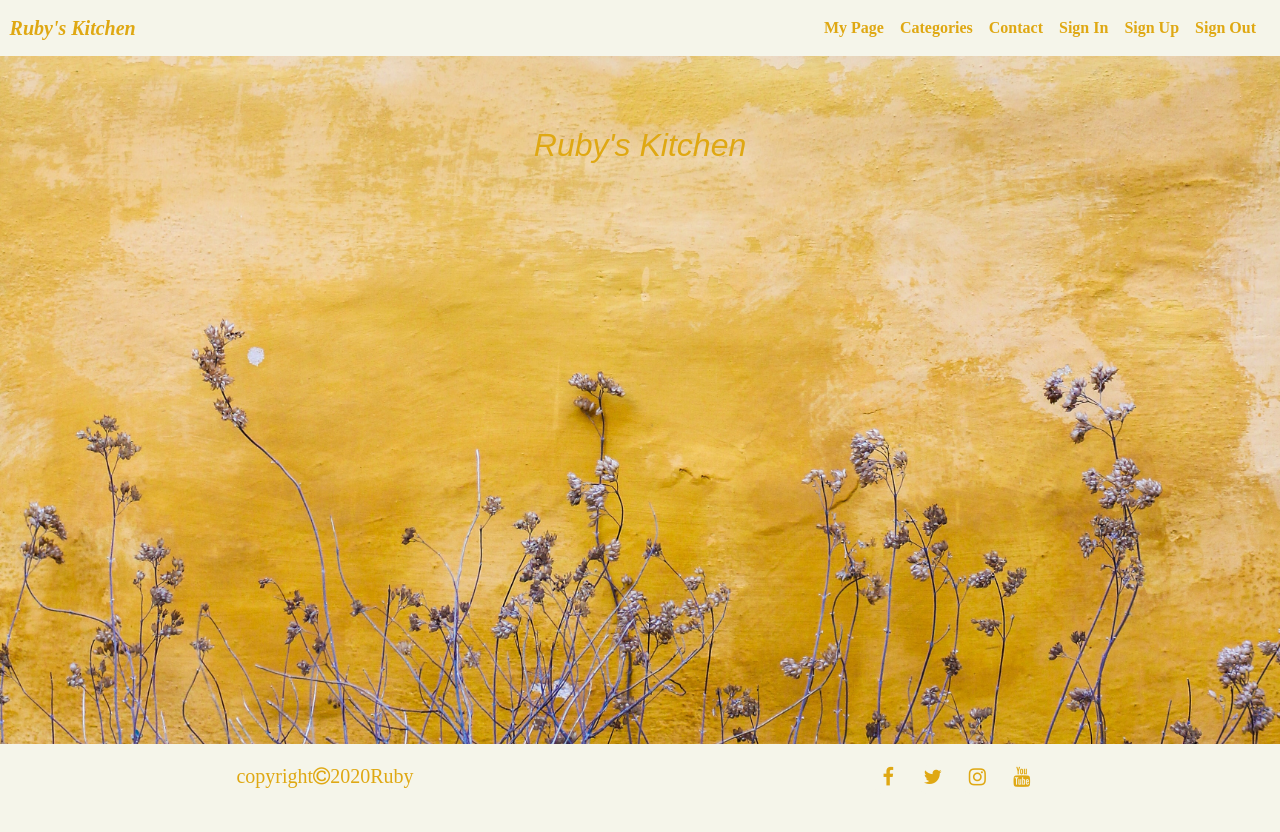
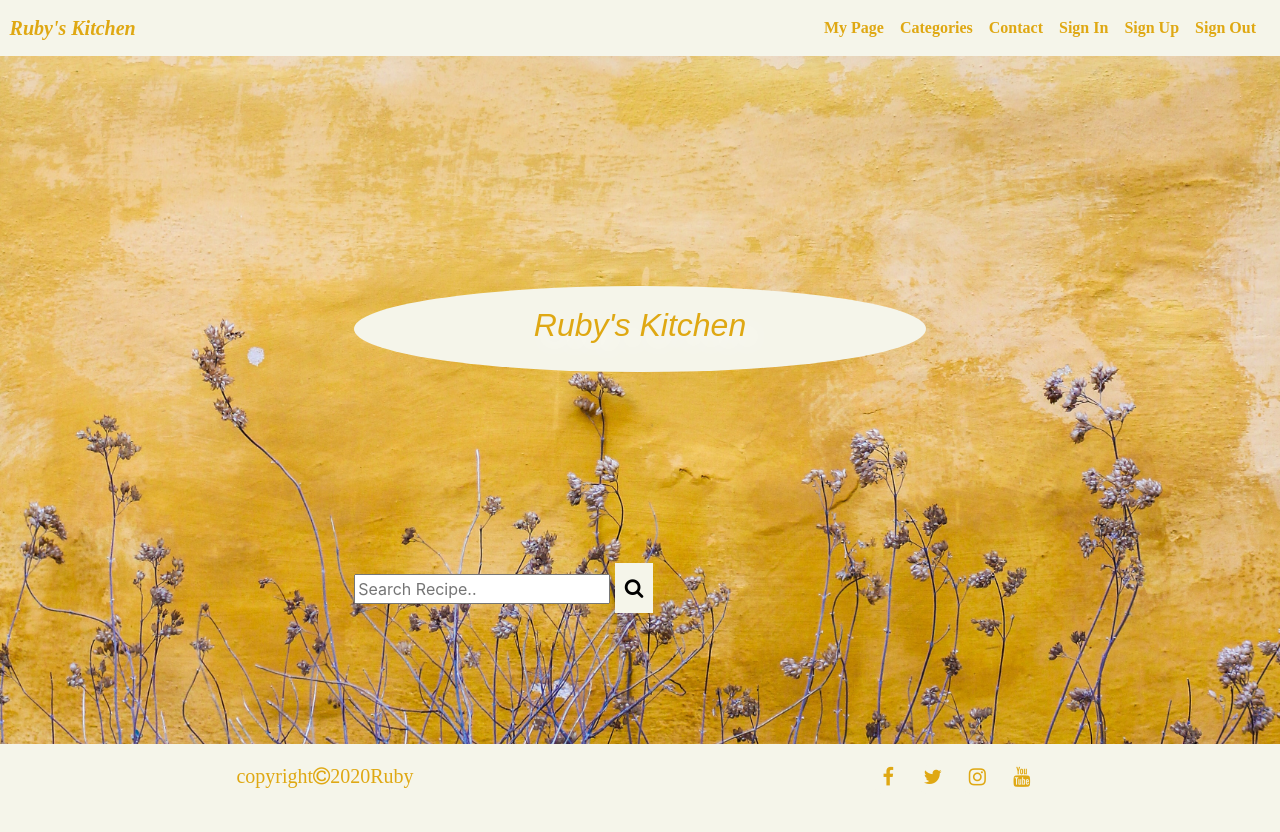
Before and after one commit to RubySrivastava/ms3-recipe, a Flask app: page / in a window 1280 px wide. Run offline with Flask 2, Linux system fonts and the light colour scheme; some libraries are stand-ins or nearby versions.

Commit message:
Add Home text and Search Box

```diff
--- a/app.py
+++ b/app.py
@@ -29,6 +29,13 @@ def get_recipes():
     return render_template("recipes.html", recipes=recipes)
 
 
+@app.route("/search", methods=["GET", "POST"])
+def search():
+    query = request.form.get("query")
+    tasks = list(mongo.db.recipes.find({"$text": {"$search": query}}))
+    return render_template("recipes.html", recipes=recipes)
+
+
 if __name__ == "__main__":
     app.run(host=os.environ.get("IP"),
             port=int(os.environ.get("PORT")),
--- a/static/css/style.css
+++ b/static/css/style.css
@@ -99,12 +99,14 @@
 }
 .landing-text {
     color: #dfa813;
-
+    background-size: cover;
+    background-color: #f5f5ea;
+    border-radius: 50%;
     font-family: 'Expo',sans-serif;
     font-size: 20px;
     font-style: italic;
     text-shadow: 10px 10px 20px #fafafa;
-    padding:10px;
+    padding:20px;
     margin-bottom: 50px;
     margin-top: 50%;
     align-items: center;
@@ -118,6 +120,16 @@
     text-decoration: underline;
     color: maroon;
 }
+.search-container button {
+  padding: 10px 10px;
+  margin-top: 10px;
+  margin-right: 20px;
+  background: #f5f5ea;
+  font-size: 20px;
+  border: none;
+  cursor: pointer;
+}
+
 /*media query*/
 @media screen and (max-width: 768px) {
   .landing-text {
--- a/templates/base.html
+++ b/templates/base.html
@@ -43,7 +43,7 @@
         <!--Navbar-->
         <div class="container-fluid">
             <nav class="navbar navbar-dark navbar-expand-sm fixed-top">
-                <a href="{{url_for ('home') }}" class="navbar-brand"><i class="fas fa-utensils list-inline-item"
+                <a href="{{url_for ('home') }}" class="navbar-brand"><i class="fa fa-utensils list-inline-item"
                         aria-hidden="true"></i>Ruby's Kitchen</a>
                 <button class="navbar-toggler ml-auto" type="button" data-toggle="collapse"
                     data-target="#navbarNavDropdown" aria-controls="navbarNavDropdown" aria-expanded="false"
--- a/templates/home.html
+++ b/templates/home.html
@@ -6,6 +6,12 @@
             <div class="col-12 landing-text">
                 <h2>Ruby's Kitchen</h2>
             </div>
+            <div class="search-container">
+                <form action={{ url_for('search') }}>
+                    <input type="text" placeholder="Search Recipe.." name="search">
+                    <button type="submit"><i class="fa fa-search"></i></button>
+                </form>
+            </div>
         </div>
     </div>
 {% endblock %}
```
